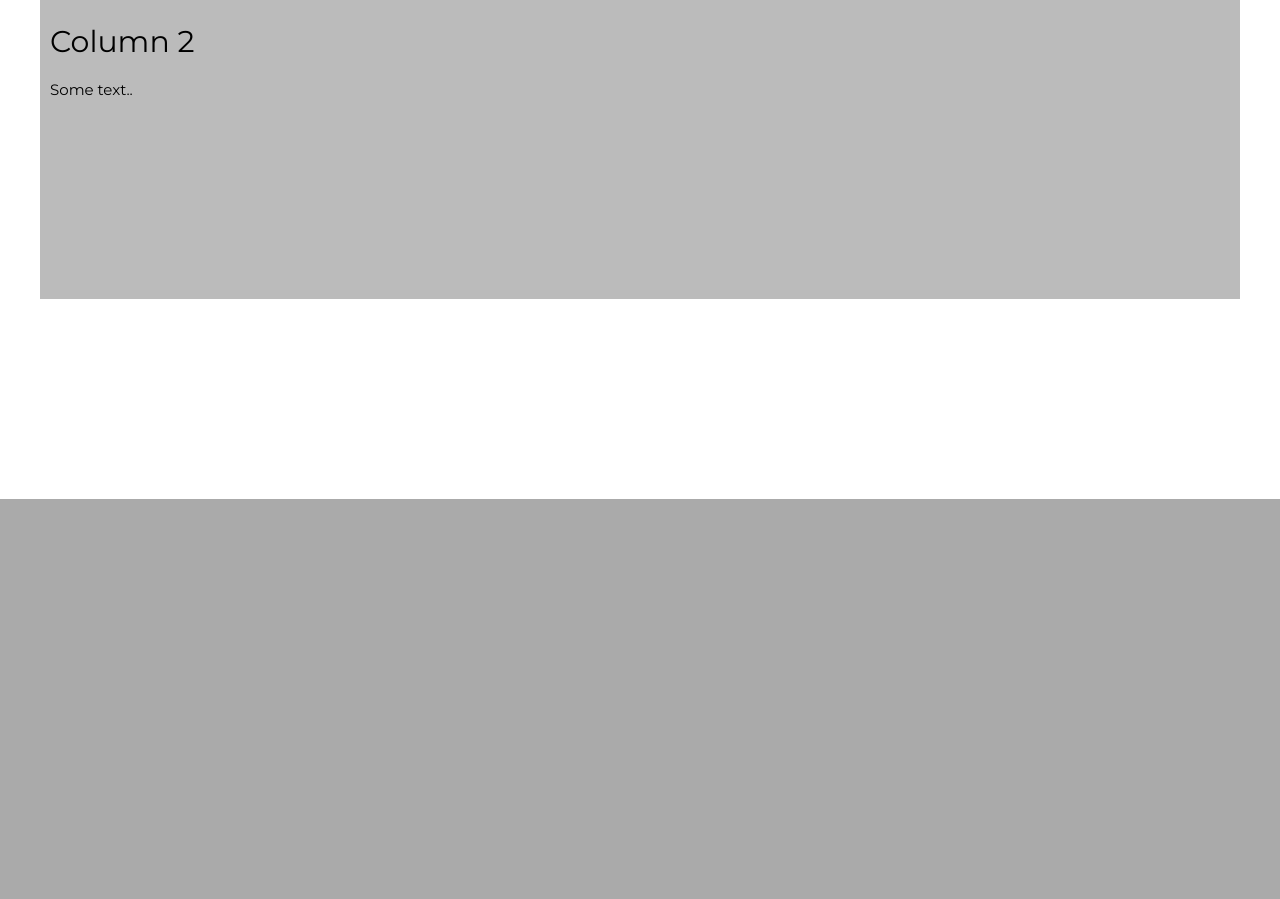
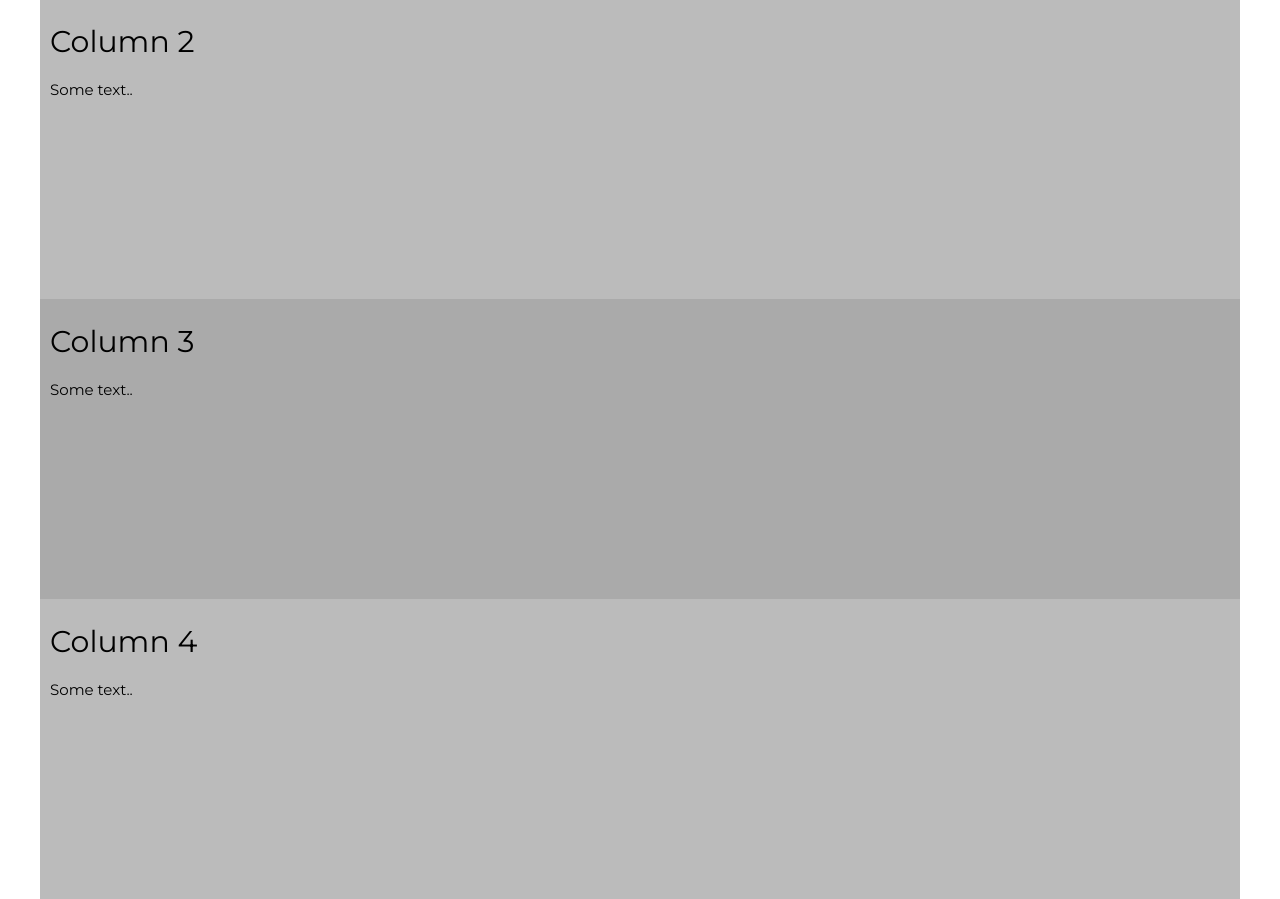
Before and after one commit to PhenaS/IST604, a PHP site: page /locations.php in a window 1280 px wide. Shown: the part 301-1200 px from the top of the page. Before the commit the page ends 800 px from the top, so only its background shows below. Run offline with PHP 8.4, Linux system fonts and the light colour scheme.

Commit message:
Add files via upload

```diff
--- a/locations.php
+++ b/locations.php
@@ -27,4 +27,12 @@ body,h1,h2,h3,h4,h5,h6,.w3-wide {font-family: "Montserrat", sans-serif;}
     <h2>Column 2</h2>
     <p>Some text..</p>
   </div>
+    <div class="column" style="background-color:#aaa;">
+    <h2>Column 3</h2>
+    <p>Some text..</p>
+  </div>
+  <div class="column" style="background-color:#bbb;">
+    <h2>Column 4</h2>
+    <p>Some text..</p>
+  </div>
 </div>
```
